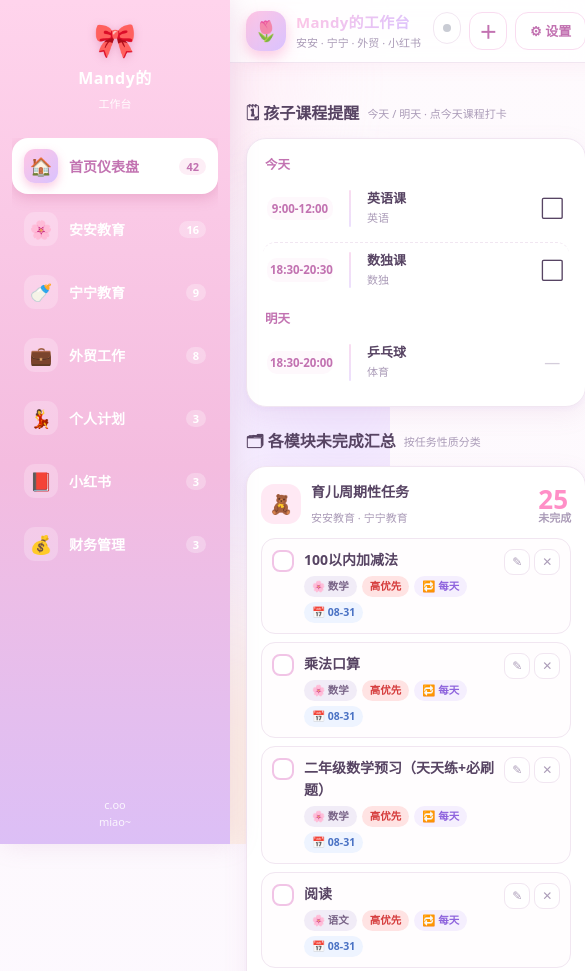
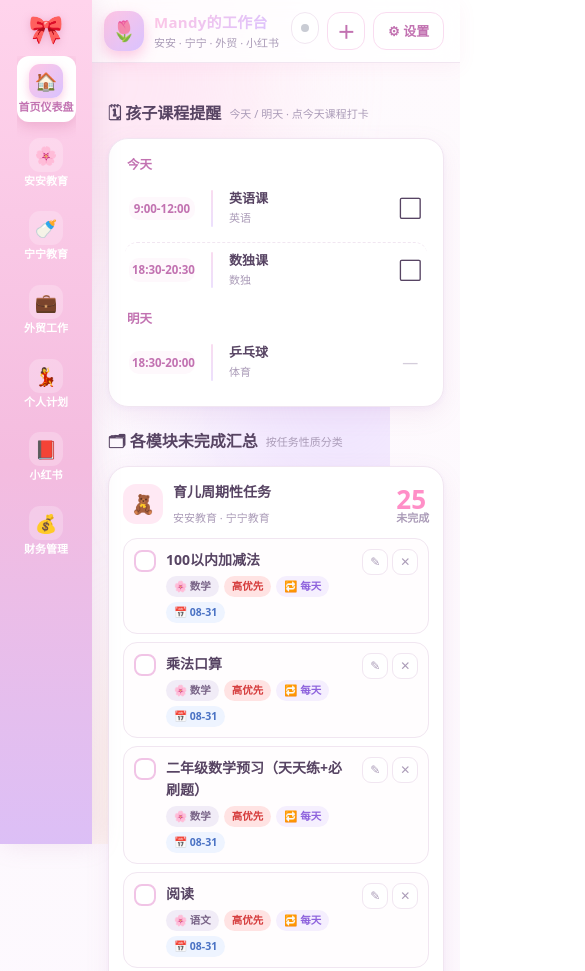
Before and after one commit to mandy730/workbuddy-data, a website: page index.html in a window 390 px wide. Shown: the top 971 px of the page, 585 px wide, since content can reach past the window. Drawn offline with Linux system fonts and the light colour scheme.

Commit message:
Add files via upload

```diff
--- a/index.html
+++ b/index.html
@@ -341,12 +341,27 @@ table.data tr:last-child td{border-bottom:none}
 .mini-link{font-size:11px;color:var(--violet-500);word-break:break-all;text-decoration:none}
 .hl{background:linear-gradient(transparent 62%,var(--pink-200) 62%);padding:0 2px;font-weight:700}
 
-/* ---- 响应式：移动端保持固定左栏（含大类目文字，不折叠成抽屉） ---- */
+/* ---- 响应式：移动端固定窄边栏（保留大类目文字，图标+文字上下排列） ---- */
 @media(max-width:900px){
+  :root{--sidebar-w:92px}
+  .app-main{margin-left:var(--sidebar-w)}
+  .sidebar{padding:14px 4px 10px;align-items:center}
+  .sidebar-brand{margin-bottom:14px;padding:0}
+  .sidebar-brand .bow{font-size:28px}
+  .sidebar-brand h2,.sidebar-brand p{display:none}
+  .sidebar-nav{gap:8px;align-items:center}
+  .sidebar-item{flex-direction:column;justify-content:center;padding:8px 2px;gap:3px;border-radius:12px;font-size:11px;text-align:center}
+  .sidebar-item .ic{width:34px;height:34px;font-size:18px}
+  .sidebar-item .txt{flex:none;line-height:1.15;white-space:normal;min-width:0}
+  .sidebar-item .cnt{display:none}
+  .sidebar-footer{display:none}
   .sidebar-backdrop{display:none}
   .menu-btn{display:none !important}
-  .topbar-inner{padding-left:16px}
+  .topbar-inner{padding-left:12px}
   .brand-text h1{font-size:15px}
+}
+@media(max-width:380px){
+  :root{--sidebar-w:86px}
 }
 
 /* ---- 同步状态胶囊 ---- */
```
